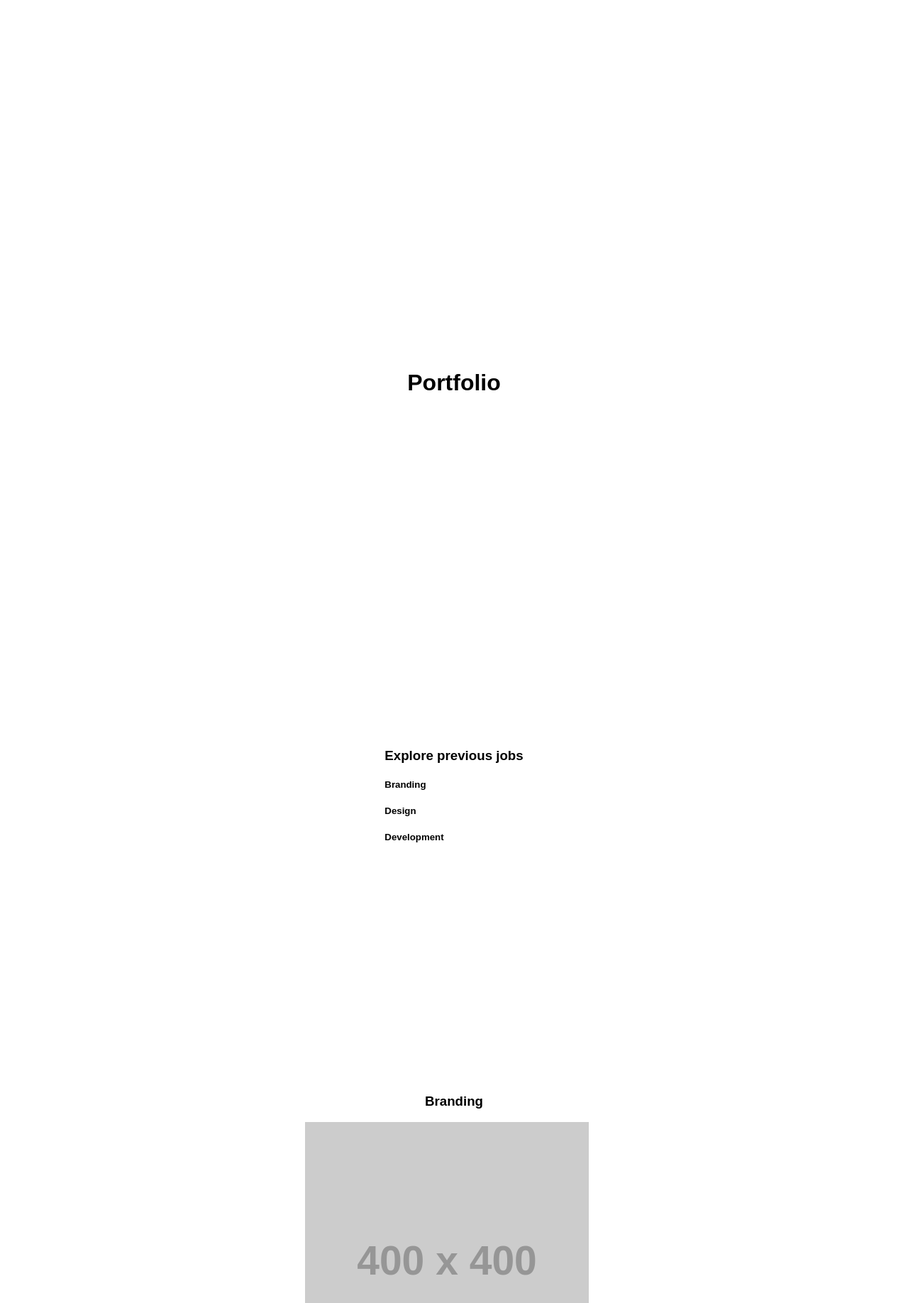
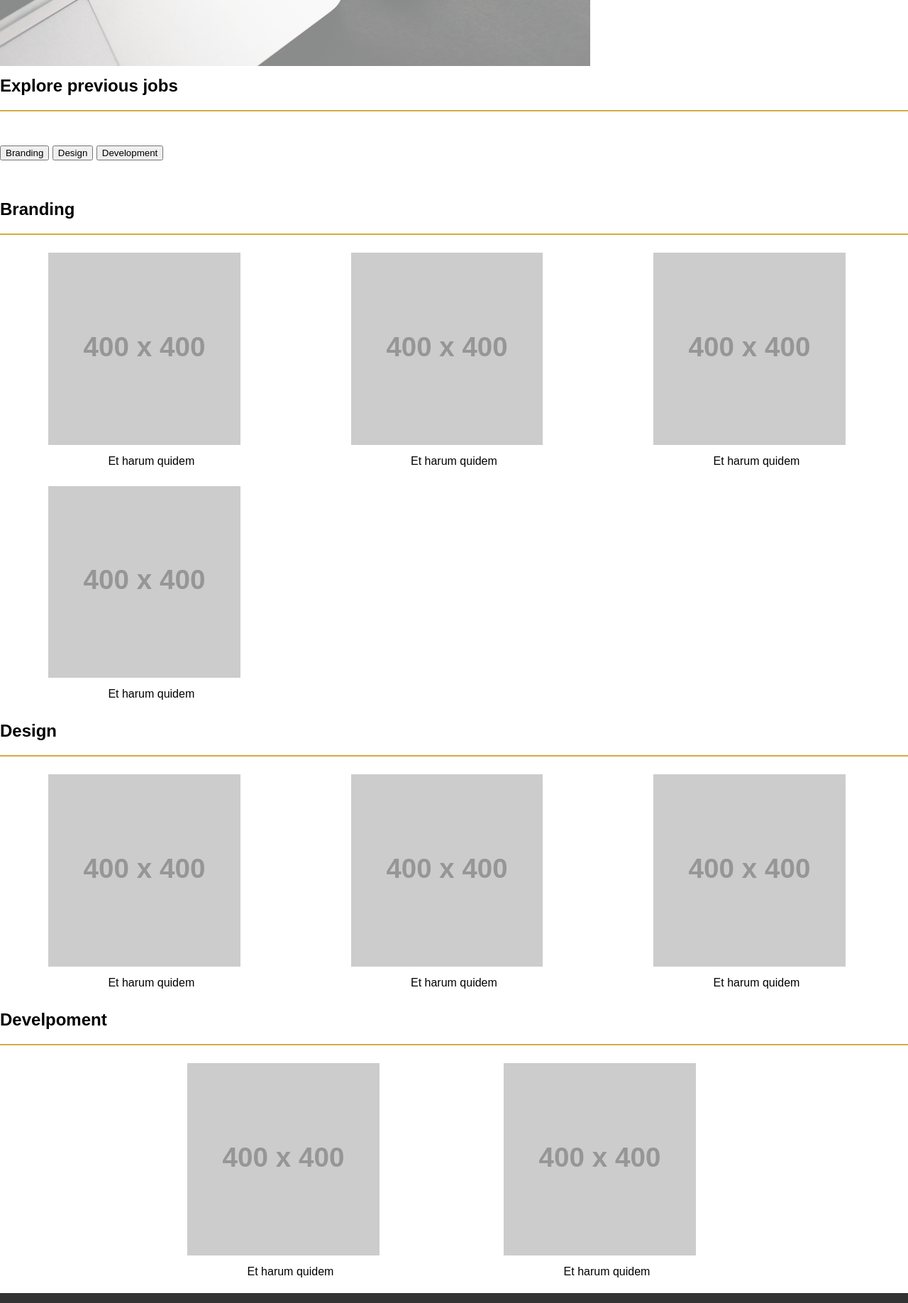
Before and after one commit to fatima417/Eksamen-webutvikling, a plain HTML site: page portfolio.html in a window 1280 px wide. Shown: the part 722-2558 px from the top of the page at 71% size. Drawn offline with Linux system fonts and the light colour scheme; placeholder pictures from the web are drawn by us.

Commit message:
endringer

```diff
--- a/css/style.css
+++ b/css/style.css
@@ -70,6 +70,7 @@ font-size: 17px;
 text-decoration: solid;
 margin-bottom: 20px;
 display: inline-block;
+
 }
 
 nav ul {
@@ -283,23 +284,69 @@ input {
 }
 
 /*Portfolio css*/
-.flex-portfolio{
-    background: url('img/portfolio.jpg') center/cover no-repeat; /* Set the background image, center it, cover the whole area, and don't repeat */
-    height: 70vh; /* Set the height to your preference, e.g., 70% of the viewport height */
-    display: flex;
-    align-items: center;
-    justify-content: center;
-    text-align: center;
-    color: #fff; /* Set text color to white or a color that contrasts well with the image */
+
+.flex-banner-portfolio {
+  position: relative;
+  height: 70vh;
+  overflow: hidden;
+  opacity: 0.5;
+  object-fit: cover;
 }
 
-/* Change button color on hover */
+.container-portfolio {
+  position: relative;
+  object-fit: cover;
+}
 
-#services {
-  text-align: center;
-  font-size: 24px;
-  margin-bottom: 10px;
+.container-portfolio img {
+  width: 100%;
+  height: auto;
 }
+
+
+.buttonss{
+  margin-top: 10px;
+  height: 50px;
+}
+
+/* placeholder pictures css*/
+
+#Branding{
+  text-decoration: solid;
+  display: block;
+  text-align: left;
+  border-bottom: 2px solid #d4ac3f;
+  margin-top: 8px;
+ height: 50px;
+}
+
+
+.column{
+  width: 33.33%;
+  padding: 5px;
+  float: left;
+}
+
+.column-1{
+  width: 33.33%;
+  padding: 5px;
+  display: inline-block;
+  margin-right: 15px; /* Adjust the margin as needed */
+}
+
+.row::after{
+  display: table;
+  clear: both;
+}
+
+.Image{
+  width: 100%;
+}
+
+
+
+
+
 /*css for about company*/
 .flex-company{
   display: flex;
--- a/portfolio.html
+++ b/portfolio.html
@@ -13,7 +13,7 @@
         <!--Other meta data-->
         <script src="https://kit.fontawesome.com/f0cec0541e.js" crossorigin="anonymous"></script>
         <link rel="stylesheet" href="css/style.css" type="text/css">
-        <title>Portfolio</title>
+        <title>Forside</title>
     </head>
     <body itemscope itemtype="https://schema.org/WebPage">
         <div id="grid-container">
@@ -26,48 +26,79 @@
                         <li class="home"><a href="index.html">Home</a></li>
                         <li><a href="portfolio.html">Portfolio</a></li>
                         <li><a href="about.html">About</a></li>
-                        <li><a href="#">Contact</a></li>
+                        <li class="button1"><a href="#" class="nav-button">Contact</a></li>
                     </ul>
                 </nav>
-                <section class="flex-tech">
-                    <article>
-                        <img src="css/img/tech.jpg" class="tech-img" alt="picture for the header">
+                <section class="flex-banner-portfolio">
+                    <article class="container-portfolio">
+                        <img src="css/img/portfolio(2).jpg" alt="picture for the header">
+                        <div class="text-overlay">
+                            <h1 class="banner-heading">Portfolio</h1>
+                        </div>
                     </article>
                 </section>
-                <section class="flex">
-                    <article class="text-overlay">
-                        <h1 class="headline">Portfolio</h1>
+                <section>
+                    <h1 id="Branding">Explore previous jobs</h1>
+                </section>
+                <br>
+                <section class="buttonss">
+                    <article>
+                        <button class="button-branding">Branding</button>
+                        <button class="button-design">Design</button>
+                        <button class="button-desgin">Development</button>
                     </article>
                 </section>
-                <section class="flex">
-                    <article>
-                        <h1 id="explore-previous-jobs">Explore previous jobs</h1>
-                        <h5>Branding</h5>
-                        <h5>Design</h5>
-                        <h5>Development</h5>
+                <br>
+            </header>
+            <main itemscope itemtype="https://schema.org/Product">
+                <section>
+                   <h1 id="Branding">Branding</h1>
+                </section>
+                 <section class="row">
+                    <article class="column">
+                        <img src="https://placehold.co/400x400" class="image" alt="placeholder img">
+                        <p>Et harum quidem</p>
                     </article>
-                </section>
-            </header>
-            <main>
-                <section>
-                    <article>
-                         <h1>Branding</h1>
-                         <img src="https://placehold.co/400x400" alt="placeholder dummy used">
+                    <article class="column">
+                        <img src="https://placehold.co/400x400" class="image" alt="placeholder img">
                         <p>Et harum quidem</p>
-                         <img src="https://placehold.co/400x400" alt="placeholder dummy used">
+                    </article>
+                    <article class="column">
+                        <img src="https://placehold.co/400x400" class="image" alt="placeholder img">
                         <p>Et harum quidem</p>
-                         <img src="https://placehold.co/400x400" alt="placeholder dummy used">
-                         <p>Et harum quidem</p>
-                         <img src="https://placehold.co/400x400" alt="placeholder dummy used">
+                    </article>
+                    <article class="column">
+                        <img src="https://placehold.co/400x400" class="image" alt="placeholder img">
                         <p>Et harum quidem</p>
                     </article>
                </section>
                <section>
-                    <article>
-                       <h1>Development</h1>
-                       <img src="https://placehold.co/400x400" alt="placeholder dummy used">
+                 <h1 id="Branding">Design</h1>
+               </section>
+               <section class="row">
+                <article class="column">
+                    <img src="https://placehold.co/400x400" class="image" alt="placeholder img">
                     <p>Et harum quidem</p>
-                       <img src="https://placehold.co/400x400" alt="placeholder dummy used">
+                </article>
+                <article class="column">
+                    <img src="https://placehold.co/400x400" class="image" alt="placeholder img">
+                    <p>Et harum quidem</p>
+                </article>
+                <article class="column">
+                    <img src="https://placehold.co/400x400" class="image" alt="placeholder img">
+                    <p>Et harum quidem</p>
+                </article>
+               </section>
+               <section>
+                 <h1 id="Branding">Develpoment</h1>
+               </section>
+               <section class="row">
+                 <article class="column-1">
+                     <img src="https://placehold.co/400x400" class="image" alt="placeholder img">
+                     <p>Et harum quidem</p>
+                 </article>
+                 <article class="column-1">
+                    <img src="https://placehold.co/400x400" class="image" alt="placeholder img">
                     <p>Et harum quidem</p>
                  </article>
                </section>
```
Also changed, not shown: css/img/desk.jpg (deleted), css/img/portfolio(2).jpg (added), css/img/tech.jpg (deleted), css/img/technology2.jpg (deleted). Lines whose indentation alone changed are shown as unchanged.
